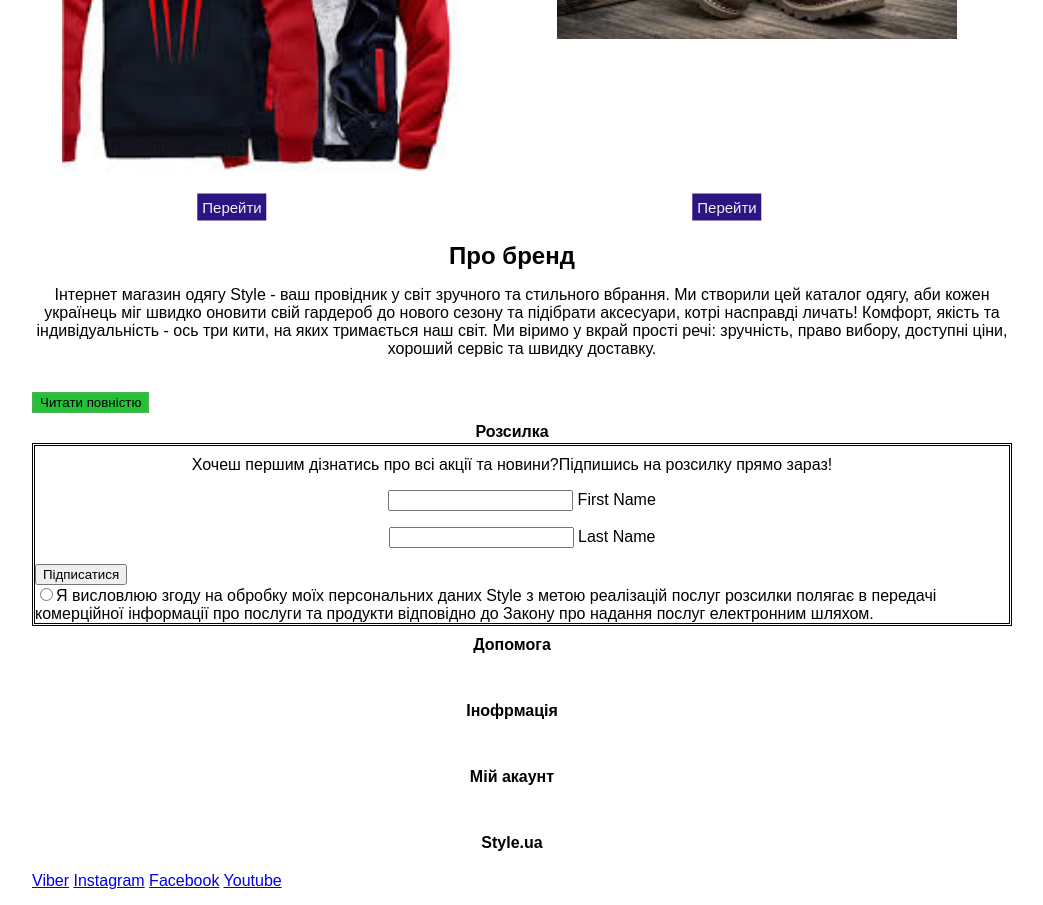
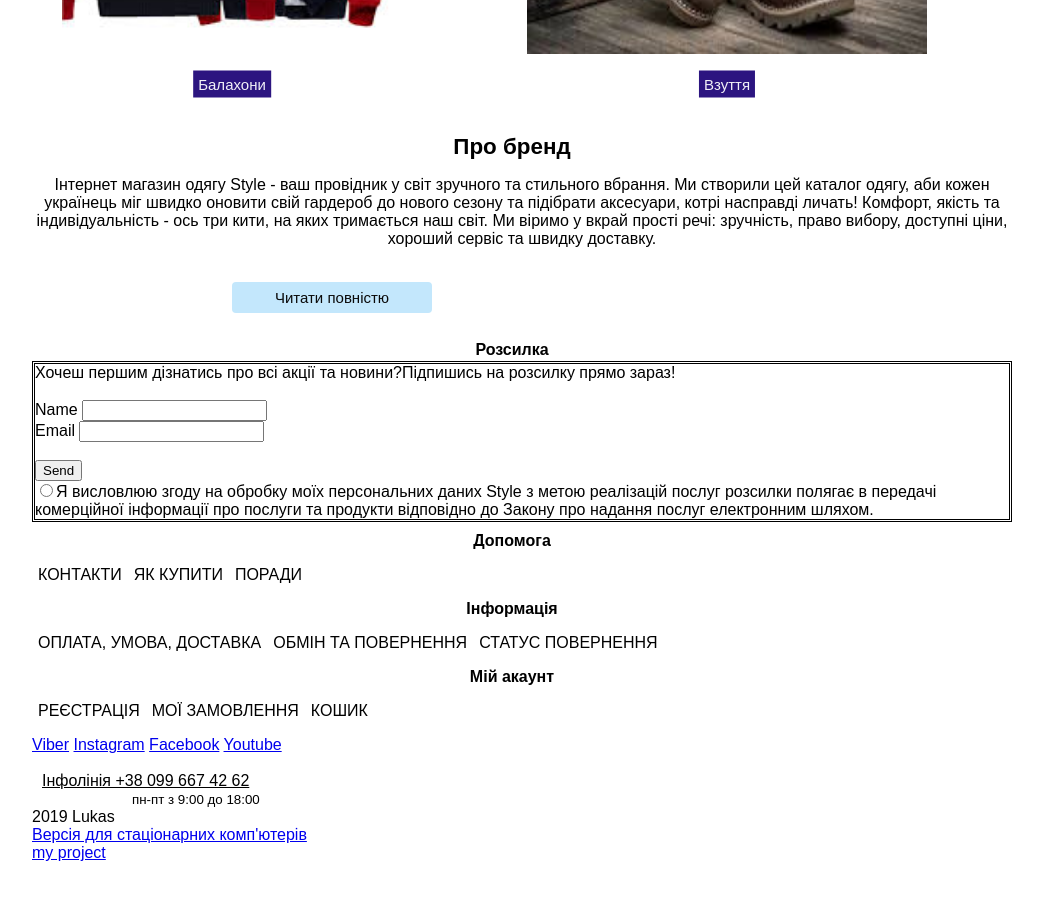
Before and after one commit to Wadym121/myproject.html, a plain HTML site: page index.html in a window 1280 px wide. Shown: the part 1880-2785 px from the top of the page, without its empty margins (118-1161 px from the left). After the commit the page ends 2742 px from the top, so only its background shows below. Drawn offline with Linux system fonts and the light colour scheme; a web font is replaced by a local one.

Commit message:
інтернет магазин Style

```diff
--- a/css/index.css
+++ b/css/index.css
@@ -1,45 +1,46 @@
 @import url('https://fonts.googleapis.com/css?family=Alatsi|Lobster&display=swap');
-
-:root{
+:root {
     font-family: 'Alatsi', sans-serif;
     --main-color: black;
-scroll-behavior: smooth;
 }
 
 body {
     max-width: 980px;
     margin: auto;
 }
-.row-menu{
+
+.row-menu {
     display: flex;
     padding-right: 90px;
     list-style: none;
     width: 100%;
     justify-content: flex-end;
 }
- .row-menu a{
+
+.row-menu a {
     text-decoration: none;
     text-transform: uppercase;
     color: var(--main-color);
 }
 
-.search-box-desktop{
-    display: none;
+input[type=text] {
+  width: 100px;
+  margin: 30px 30px 2px 10px;
+  box-sizing: border-box;
+  border: 2px solid rgb(179, 179, 211);
+  border-radius: 4px;
+  font-size: 12px;
+  background-color: white;
+  background-image: url('searchicon.png');
+  background-position: 10px 10px;
+  background-repeat: no-repeat;
+  padding: 5px 10px 5px 20px;
+  -webkit-transition: width 0.4s ease-in-out;
+  transition: width 0.4s ease-in-out;
 }
-@media(min-width: 600px){
-    .search-box-desktop{
-        display: block;
-    }
-    .search-box-mobile{
-      display: none;
-    }
-}
-.search-box  {
-    display: flex;
-    justify-content: flex-start;
+
+input[type=text]:focus {
   width: 100%;
-    margin: 1px 10px 10px 10px;
-    color: black;
 }
 
 h1 {
@@ -49,18 +50,19 @@ text-align: center;
     margin: 0rem 0;
 }
 
-p{
+p {
     font-size: 1rem;
     text-align: center;
 }
+
 header .menu {
     display: flex;
     padding: 0;
     list-style: none;
-    justify-content: flex-start;
+    justify-content: space-around;
 }
 
-header .menu a {
+header .menu a{
     text-decoration: none;
     text-transform: uppercase;
     color: var(--main-color);
@@ -72,28 +74,27 @@ header .menu a:hover {
     border: 1px solid var(--main-color);
 }
 
- @media(min-width: 600px){
+@media screen and (max-width: 600px) {
   header .menu {
-        display: flex;
-        justify-content: space-around;
+    display: none;
   }
 }
-     .banner{
+.banner img{
+         width: 100%;
+         height: auto;
         background-image: url(../img/slider.jpg);
-        width: 100%;
         background-size: center;
         display: flex;
         align-items: center;
         justify-content: center;
     }
-
 h2 {
     font-size: 1.5rem;
     text-align: center;
     margin: 1rem 0;
 }
 
-.products .product-list img{
+.products .product-list {
     width: 100%;
     display: flex;
     justify-content: center;
@@ -101,8 +102,8 @@ margin: 1rem 0;
 
 .product-list {
     position: relative;
-  width: 100%;
     max-width: 400px;
+    display: flex;
 }
 
 .product-list img {
@@ -112,7 +113,7 @@ margin: 1rem 0;
 
 .product-list .btn {
     position: absolute;
-  top: 95%;
+    top: 100%;
     left: 50%;
     transform: translate(-50%, -50%);
     -ms-transform: translate(-50%, -50%);
@@ -131,52 +132,73 @@ margin: 1rem 0;
     color: rgb(235, 81, 81);
 }
 
- @media (min-width: 500px){
+@media (min-width: 500px) {
     .products {
         display: grid;
         grid-template-columns: 1fr 1fr;
         grid-gap: 10px;
     }
 }
+
 h3 {
-font-size: 1.5rem;
+    font-size: 1.4rem;
     text-align: center;
-margin: 10px 30px 2px 10px;
+    margin: 50px 30px 6px 10px;
 }
- p{
+
+.information{
     font-size: 1rem;
     text-align: center;
 }
+.button {
+  display: inline-block;
+  border-radius: 4px;
+  background-color: #c3e7fc;
+  border: none;
+  color: rgb(10, 10, 10);
+  text-align: center;
+  font-size: 15px;
+  padding: 7px;
+  width: 200px;
+  transition: all 0.5s;
+  cursor: pointer;
+  margin: 0px 200px 0px;
 }
 
-.button {
-  background-color: #4CAF50;
-  border: none;
-  color: white;
-  padding: 16px 32px;
-  text-align: center;
-  text-decoration: none;
-  font-size: 20px;
-  margin: 20px 2px;
-  -webkit-transition-duration: 0.4s;
-  transition-duration: 0.4s;
+.button span {
   cursor: pointer;
+  display: inline-block;
+  position: relative;
+  transition: 0.5s;
 }
 
-.button1 {
-  background-color: rgb(35, 192, 56);
-  color: black;
-  border: 2px solid #4CAF50;
+.button span:after {
+  content: '\00bb';
+  position: absolute;
+  opacity: 0;
+  top: 0;
+  right: -20px;
+  transition: 0.5s;
 }
+
+.button:hover span {
+  padding-right: 10px;
+}
+
+.button:hover span:after {
+  opacity: 1;
+  right: 0;
+}
+
 img {
     border-radius: 8px;
     display: flex;
     padding: 30px;
     width: 100%;
     justify-content: flex-start;
+}
 
-}
-.mailing{
+.mailing {
     border-style: double
 }
 
@@ -185,19 +207,73 @@ font-size: 1rem;
     text-align: center;
     margin: 10px 30px 2px 10px;
 }
-.first{
-    font-size: 1rem;
-text-align: center;
-margin: 10px 30px 2px 10px;
+.list .help {
+    display: flex;
+    padding: 0;
+    list-style: none;
+    justify-content: column;
 }
 
-.header-phone{
+.list .help a{
+    text-decoration: none;
+    text-transform: uppercase;
+    color: var(--main-color);
+    border: 1px solid transparent;
+    padding: 5px;
+}
+@media screen and (max-width: 600px) {
+ .list .help {
+    display: none;
+  }
+}
+.list .information {
+    display: flex;
+    padding: 0;
+    list-style: none;
+    justify-content: column;
+}
+
+.list .information a{
+    text-decoration: none;
+    text-transform: uppercase;
+    color: var(--main-color);
+    border: 1px solid transparent;
+    padding: 5px;
+}
+@media screen and (max-width: 600px) {
+ .list .information {
+    display: none;
+  }
+}
+.list .acount {
+    display: flex;
+    padding: 0;
+    list-style: none;
+    justify-content: column;
+}
+
+.list .acount a{
+    text-decoration: none;
+    text-transform: uppercase;
+    color: var(--main-color);
+    border: 1px solid transparent;
+    padding: 5px;
+}
+@media screen and (max-width: 600px) {
+ .list .acount {
+    display: none;
+  }
+}
+
+
+.header-phone {
     justify-content: flex-end;
     width: 100%;
     margin: 10px 30px 2px 10px;
     color: black;
 }
-.work-days{
+
+.work-days {
     max-width: 600px;
     justify-content: flex-end;
     width: 100%;
--- a/index.html
+++ b/index.html
@@ -4,6 +4,7 @@
         <meta charset="UTF-8">
         <meta name="viewport" content="width=device-width, initial-scale=1.0">
         <meta http-equiv="X-UA-Compatible" content="ie=edge">
+        <meta name="viewport" content="width=device-width, initial-scale=1.0">
         <title>інтернет магазин Style</title>
         <link rel="stylesheet" href="css/index.css">
     </head>
@@ -19,24 +20,13 @@
                     <a href="backets">Backets</a>
                 </nav>
             </div>
-         </div>
             <div class="container">
-           <div class="search-box-mobile search-box">
+                <div class=" search-box">
                     <nav>
                         <label>
-                    <input type="text" placeholder="Пошук">
+                            <input type="text" name="search" placeholder="Search..">
                         </label>
-                <button class="search-button">Пошук</button>
                     </nav>
-            </div>
-            <div class="search-box-desktop search-box">
-                <nav>
-                <label>
-                    <input type="text" placeholder="Пошук">
-                </label>
-                <button class="search-button">Пошук</button>
-                </nav>
-            </div>
                 </div>
             </div>
             <div class="header top">
@@ -65,118 +55,99 @@
                 </nav>
             </div>
             <div class="banner">
-    <img src="img/slider.jpg" alt="slider" width="100%">
+                <img src="img/slider.jpg" alt="slider" width="460" height="345">
             </div>
         </header>
         <main>
+            <section>
                 <h2 id="new">Новинки</h2>
-    <section class="products">
+                <div class="products">
                     <div class="product-list">
                         <img src="img/jacket.jpg" alt="Jacket">
-            <div class="btn">Перейти
-</button>
-</div>
+                        <div class="btn">Куртки</div>
                     </div>
                     <div class="product-list">
-    <img src="img/sweter.jpg" alt="sweter" width="100%">
-    <div class="btn">Перейти
-</button>
-</div>
+                        <img src="img/sweter.jpg" alt="sweter">
+                        <div class="btn">Кофти</div>
                     </div>
                     <div class="product-list">
-    <img src="img/hoodies.jpg" alt="hoodies" width="100%">
-    <div class="btn">Перейти
-</button>
-</div>
+                        <img src="img/hoodies.jpg" alt="hoodies">
+                        <div class="btn">Балахони</div>
                     </div>
                     <div class="product-list">
-    <img src="img/shoes.jpg" alt="shoes" width="100%">
-    <div class="btn">Перейти
-</button>
+                        <img src="img/shoes.jpg" alt="shoes">
+                        <div class="btn">Взуття</div>
                     </div>
                 </div>
             </section>
             <section>
                 <div class="about">
-        <div class="about within">
-            <h3 id="brend">Про бренд</h3>
-        </div>
-        <p>Інтернет магазин одягу Style - ваш провідник у світ зручного та стильного вбрання. Ми створили цей каталог одягу, аби кожен українець міг швидко оновити свій гардероб до нового сезону та підібрати аксесуари, котрі насправді личать!
+                    <h3 class="brend">Про бренд</h3>
+                    <p class="information">Інтернет магазин одягу Style - ваш провідник у світ зручного та стильного вбрання. Ми створили цей каталог одягу, аби кожен українець міг швидко оновити свій гардероб до нового сезону та підібрати аксесуари, котрі насправді личать!
 Комфорт, якість та індивідуальність - ось три кити, на яких тримається наш світ. Ми віримо у вкрай прості речі: зручність, право вибору, доступні ціни, хороший сервіс та швидку доставку.</p>
                     <br>
-        <button class="button button1">Читати повністю</button>
+                    <button class="button" style="vertical-align:middle">
+                        <span>Читати повністю </span>
+                    </button>
                 </div>
             </section>
+            <br>
             <section>
                 <h4>Розсилка</h4>
                 <div class="mailing">
                     <div class="first">Хочеш першим дізнатись про всі акції та новини?Підпишись на розсилку прямо зараз!
                     </div>
-        <div class="data">
-            <form class="w3-container">
-                <p>
-                    <input class="w3-input" type="text">
-                    <label>First Name</label>
-                </p>
-                <p>
-                    <input class="w3-input" type="text">
-                    <label>Last Name</label>
-                </p>
-            </form>
+                    <br>
+                    <div class="w3-section">
+                        <label>Name</label>
+                        <input class="w3-input w3-border" required name="Name">
                     </div>
-        <button type="send">Підписатися</button>
+                    <div class="w3-section">
+                        <label>Email</label>
+                        <input class="w3-input w3-border" required name="Email">
+                    </div>
+                    <br>
+                    <button type="submit" class="w3-button w3-block w3-dark-grey">Send</button>
                     <br>
                     <label>
                         <input type="radio" name="Політика конфіденційності." value="male">Я висловлюю згоду на обробку моїх персональних даних Style з метою реалізацій послуг розсилки полягає в передачі комерційної інформації про послуги та продукти відповідно до Закону про надання послуг електронним шляхом.
+
                     </label>
                 </div>
-</div></section>
+            </section>
               <section>
-    <div class="list_information">
-        <div class="containers">
-            <div class="list_items">
-                <div class="list_item">
+                <div class="list">
+                    <nav>
                         <h4>Допомога</h4>
-                    <nav class="Help">
-                        <br>
-                        <br>
-                        <!-- <ul>
+                        <ul class="help">
                             <li>
-                                <a href="#">Контакт</a>
+                                <a href="#">Контакти</a>
                             </li>
                             <li>
-                                <a href="#">Як купити</a>
+                                <a href="#products">Як купити</a>
                             </li>
                             <li>
-                                <a href="#">Поради</a>
+                                <a href="#contacts">Поради</a>
                             </li>
-                        </ul>-->
+                        </ul>
                     </nav>
-                </div>
-                <div class="list_item">
-                    <h4>Інофрмація</h4>
-                    <nav class="information">
-                        <br>
-                        <br>
-                        <!--<ul>
+                    <nav>
+                        <h4 class="logo">Інформація</h4>
+                        <ul class="information">
                             <li>
-                                <a href="#">Оплата,Умова,Доставк</a>
+                                <a href="#">Оплата, Умова, Доставка</a>
                             </li>
                             <li>
-                                <a href="#">Обмін та повернення</a>
+                                <a href="#products">Обмін та повернення</a>
                             </li>
                             <li>
-                                <a href="#">Статус замовлення</a>
+                                <a href="#contacts">Статус повернення</a>
                             </li>
-                        </ul>-->
+                        </ul>
                     </nav>
-                </div>
-                <div class="list_item">
-                    <h4>Мій акаунт</h4>
-                    <nav class="information">
-                        <br>
-                        <br>
-                        <!--<ul>
+                    <nav>
+                        <h4 class="logo">Мій акаунт</h4>
+                        <ul class="acount">
                             <li>
                                 <a href="#">Реєстрація</a>
                             </li>
@@ -186,32 +157,8 @@
                             <li>
                                 <a href="#">Кошик</a>
                             </li>
-                            <li>
-                                <a href="#">Пошук</a>
-                            </li>
-                        </ul>-->
+                        </ul>
                     </nav>
-                </div>
-                <div class="list_item">
-                    <h4>Style.ua</h4>
-                    <nav class="information">
-                        <br>
-                        <!-- <ul>
-                            <li>
-                                <a href="#">Про нас</a>
-                            </li>
-                            <li>
-                                <a href="#">Контакт</a>
-                            </li>
-                            <li>
-                                <a href="#">Правила користування</a>
-                            </li>
-                            <li>
-                                <a href="#">Політики користування/Політика Coocies</a>
-                            </li>
-                        </ul>-->
-                    </nav>
-                </div>
                     <nav>
                         <a href="Viber">Viber</a>
                         <a href="Instagram">Instagram</a>
@@ -219,11 +166,9 @@
                         <a href="Youtube">Youtube</a>
                     </nav>
                 </div>
-        </div>
-    </div>
             </section>
             <br>
-<div class="contacts">
+            <div class="contacts-desktop">
                 <a class="header-phone" href="#">Інфолінія +38 099 667 42 62</a>
                 <br>
                 <a class="work-days">
@@ -234,6 +179,8 @@
                     <br>
                     <a class="inf" href="#">Версія для стаціонарних комп'ютерів</a>
                 </div>
-</main><a href="https://app.moqups.com/zoeVGaZL2t/view/page/a24599388">my project</a>
+            </div>
+            <a href="https://app.moqups.com/zoeVGaZL2t/view/page/a24599388">my project</a>
+        </main>
     </body>
 </html>
```
Lines whose indentation alone changed are shown as unchanged.
